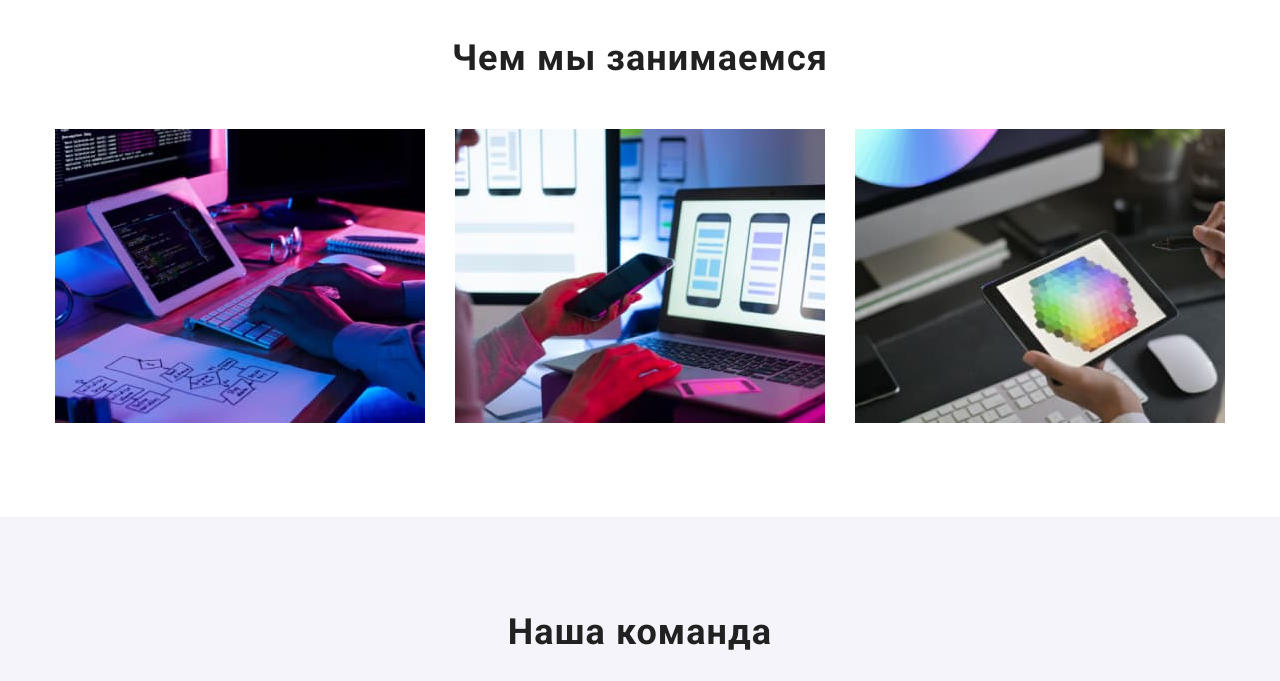
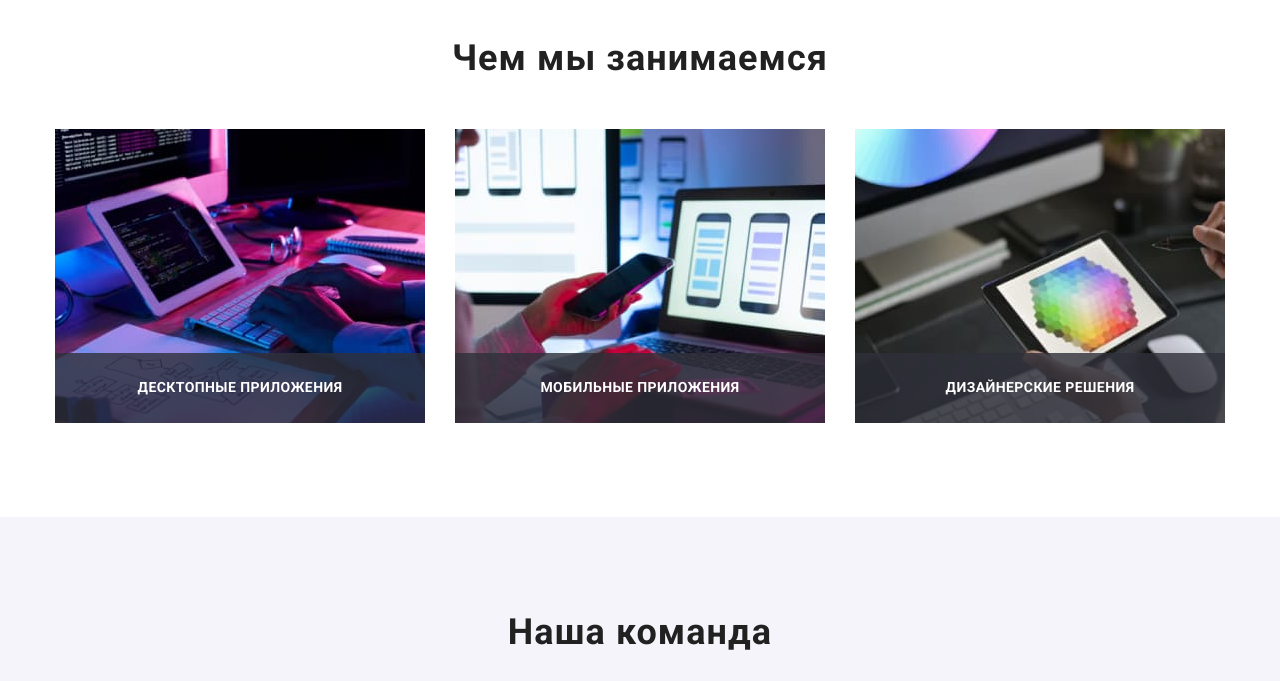
Before and after one commit to IvannaGumeniuk/goit-markup-hw-05, a plain HTML site: page index.html in a window 1280 px wide. Shown: the part 1080-1761 px from the top of the page. Drawn offline with nearby package versions, Linux system fonts and the light colour scheme.

Commit message:
в секції "чим ми займаємось"додає текст з фоном на зображенні

```diff
--- a/css/styles.css
+++ b/css/styles.css
@@ -296,6 +296,7 @@ body {
 
 .work-list-item {
   margin-right: 30px;
+  position: relative;
 }
 .work-list-item:last-child {
   margin-right: 0;
@@ -309,6 +310,25 @@ body {
   text-align: center;
   letter-spacing: 0.03em;
   color: var(--second-title-color);
+}
+
+.work-list-text {
+  position: absolute;
+  left: 0;
+  bottom: 0;
+  width: 100%;
+  height: 70px;
+  display: flex;
+  justify-content: center;
+  align-items: center;
+  background-color: rgba(47, 48, 58, 0.8);
+  font-weight: 700;
+  font-size: 14px;
+  line-height: 1.14;
+  text-align: center;
+  letter-spacing: 0.03em;
+  text-transform: uppercase;
+  color: var(--first-title-color);
 }
 /* ----------------------------TEAM---------------------------*/
 .team {
--- a/index.html
+++ b/index.html
@@ -106,9 +106,20 @@
             <div class="container">
                 <h2 class="work-title">Чем мы занимаемся</h2>
                     <ul class="work-list list">
-                        <li class="work-list-item"><img src="./images/box1.jpg" alt="мы создаем сайт" width="370" height="294"></li>
-                        <li class="work-list-item"><img src="./images/box2.jpg" alt="мы создаем макет для сайта" width="370" height="294"></li>
-                        <li class="work-list-item"><img src="./images/box3.jpg" alt="мы подбираем цвета для сайта" width="370" height="294"></li>
+                        <li class="work-list-item"><img src="./images/box1.jpg" alt="мы создаем сайт" width="370" height="294">
+                        <div class="work-list-text">
+                            Десктопные приложения
+                        </div>
+
+                        </li>
+                        <li class="work-list-item"><img src="./images/box2.jpg" alt="мы создаем макет для сайта" width="370" height="294">
+                        <div class="work-list-text">
+                            Мобильные приложения
+                        </div></li>
+                        <li class="work-list-item"><img src="./images/box3.jpg" alt="мы подбираем цвета для сайта" width="370" height="294">
+                        <div class="work-list-text">
+                            Дизайнерские решения
+                        </div></li>
                     </ul>
             </div>
         </section>
```
